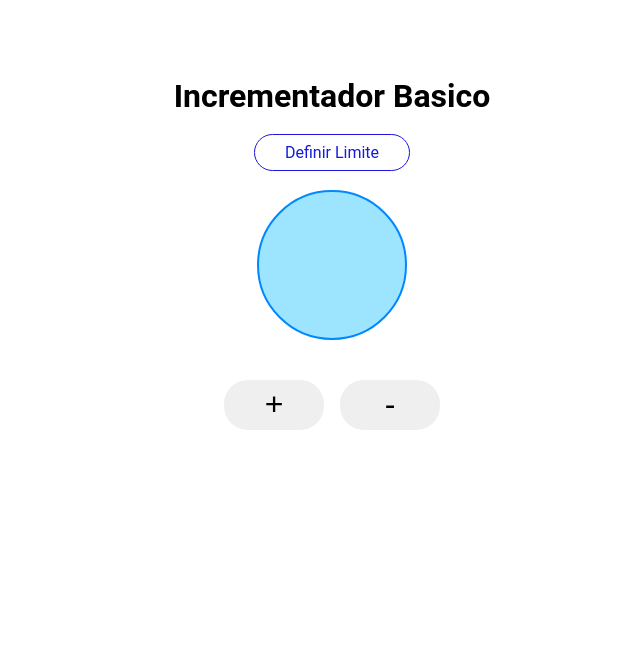
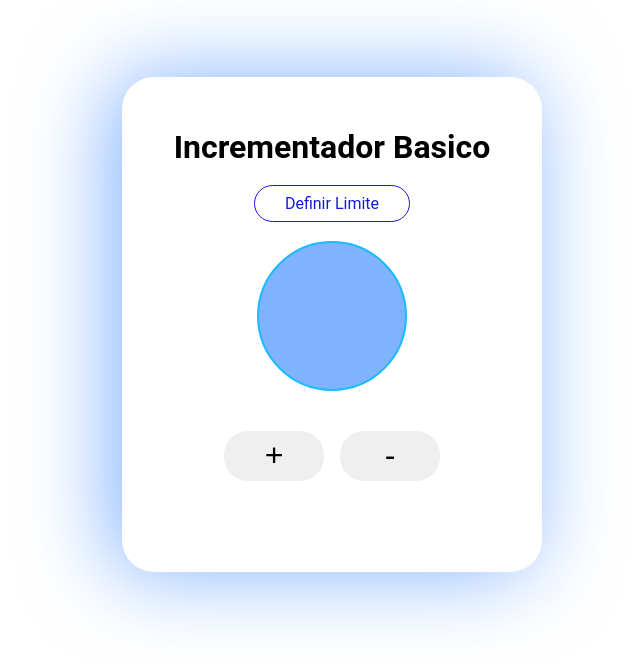
Before and after one commit to VictorManuelSalas/Incrementador, a plain HTML site: page index.html in a window 1280 px wide. Shown: the whole page, without its empty margins (308-948 px from the left). Drawn offline with Linux system fonts and the light colour scheme.

Commit message:
Terminado

```diff
--- a/index.html
+++ b/index.html
@@ -11,9 +11,10 @@
 </head>
 
 <body>
-    <h1>Incrementador Basico</h1>
+
+    <section>
+        <h1>Incrementador Basico</h1>
     <br>
-    <section>
         <div class="page">
             <a href="#" class="boton" id="btnabrir">Definir Limite</a>
         </div>
@@ -39,7 +40,7 @@
 
             </div>
         </div>
-    </section>
+
 
 
     <br>
@@ -56,7 +57,7 @@
         </div>
     </form>
 
-
+</section>
     <script src="./modal.js"></script>
     <script src="./script.js"></script>
 </body>
--- a/script.js
+++ b/script.js
@@ -3,15 +3,18 @@ var limite;
 var contador = 0;
 
 function limiteObtenido(){
-    limite = document.getElementById("limite").value;
+    limite = document.getElementById("limite").value - 1;
     document.getElementsByClassName("fondo_transparente")[0].style.display="none";
 }
 
 function sumando() {
     if (contador <= limite){
-         document.incremento.number.value = contador++;
+        contador = contador+1;
+         document.incremento.number.value = contador;
+         console.log(contador);
     }
     else {
+        limite = limite + 1;
         alert('Limite de ' + limite + ' alcanzado.');
     }
 }
--- a/style.css
+++ b/style.css
@@ -1,23 +1,36 @@
-*{
+* {
     padding: 0%;
     margin: 0%;
     box-sizing: border-box;
 }
-body{
+
+body {
     display: block;
     padding-top: 6%;
     font-family: 'Roboto', sans-serif;
 }
+
 @import url('https://fonts.googleapis.com/css?family=Roboto&display=swap');
 
+section {
+    width: fit-content;
+    height: fit-content;
+    margin: auto;
+    padding: 4%;
+    border-radius: 2rem;
+    box-shadow: -11px 0px 86px 0px rgba(85, 152, 255, 0.75);
+    -webkit-box-shadow: -11px 0px 86px 0px rgba(85, 152, 255, 0.75);
+    -moz-box-shadow: -11px 0px 86px 0px rgba(85, 152, 255, 0.75);
+}
 
-.page{
+.page {
     height: fit-content;
     display: flex;
     justify-content: center;
     align-items: center;
 }
-.fondo_transparente{
+
+.fondo_transparente {
     top: 0;
     left: 0;
     background: rgba(0, 0, 0, 0.226);
@@ -27,8 +40,8 @@ body{
     display: none;
 }
 
-.modal{
-    background: linear-gradient(0deg,white 70%, rgb(20, 60, 220) 30%);
+.modal {
+    background: linear-gradient(0deg, white 70%, rgb(20, 60, 220) 30%);
     width: 50%;
     height: 300px;
     top: 50%;
@@ -43,7 +56,7 @@ body{
 
 }
 
-.modal_cerrar{
+.modal_cerrar {
     background: white;
     position: absolute;
     right: -20px;
@@ -57,78 +70,91 @@ body{
     align-items: center;
     cursor: pointer;
 }
-#modal-form{
+
+#modal-form {
     display: flex;
     text-align: center;
     flex-direction: column;
     align-items: center;
     justify-content: center;
 }
-#modal-form input{
+
+#modal-form input {
     width: 25%;
     padding-left: 11%;
     height: 2.5rem;
     border-radius: 2rem;
     background-color: rgb(199, 231, 255);
 }
-.modal_titulo{
+
+.modal_titulo {
     color: white;
     font-size: 1.5rem;
 }
-.modal_mensaje{
+
+.modal_mensaje {
     padding: 20px 30px;
     background-color: white;
 }
-.modal_botones{
+
+.modal_botones {
     width: 100%;
-   border-top:whitesmoke 1px;
+    border-top: whitesmoke 1px;
     padding-top: 20px;
     display: flex;
     justify-content: space-evenly;
 }
 
-.boton{
+.boton {
     background: white;
     padding: 8px 30px;
     color: rgb(20, 27, 220);
     text-decoration: none;
     border-radius: 25px;
-    border:1px solid rgb(30, 20, 220)
+    border: 1px solid rgb(30, 20, 220)
 }
-.boton:hover{
+
+.boton:hover {
     background: rgb(20, 60, 220);
     color: white;
 }
 
 /*----------------------------------------------------------*/
-h1{
+section h1 {
     text-align: center;
+    font-size: 2rem;
 }
-#mostrador{
+
+#mostrador {
     width: 150px;
     height: 150px;
     border-radius: 5rem;
     margin: auto;
-    background-color: rgba(111, 217, 255, 0.678);
-    border: 2px solid rgb(0, 136, 255);
+    background-color: rgba(85, 152, 255, 0.75);
+    border: 2px solid rgb(28, 187, 255);
     display: flex;
     align-items: center;
 }
-#mostrador label input{
+
+#mostrador label input {
     border: none;
+    border-radius: 3rem;
+    padding-left: 10%;
     background-color: transparent;
     width: 150px;
     text-align: center;
     height: fit-content;
     font-size: 2rem;
 }
-#botones{
+
+#botones {
     margin: 2rem;
     display: flex;
     justify-content: center;
     align-items: center;
 }
-#botones input{
+
+#botones input {
     margin: 0.5rem;
     border: none;
     cursor: pointer;
@@ -137,19 +163,22 @@ h1{
     height: 50px;
     font-size: 2rem;
 }
-#botones input:hover{
+
+#botones input:hover {
     background-color: rgb(74, 116, 255);
     color: white;
 }
 
-@media only screen and (max-width: 600px)  {
-    .modal{
+@media only screen and (max-width: 600px) {
+    .modal {
         width: 80%;
     }
-    h1{
+
+    section h1 {
         font-size: 1.5rem;
     }
-    #modal-form input{
+
+    #modal-form input {
         width: 50%;
         padding-left: 20%;
         height: 2.5rem;
```
Lines whose indentation alone changed are shown as unchanged.
